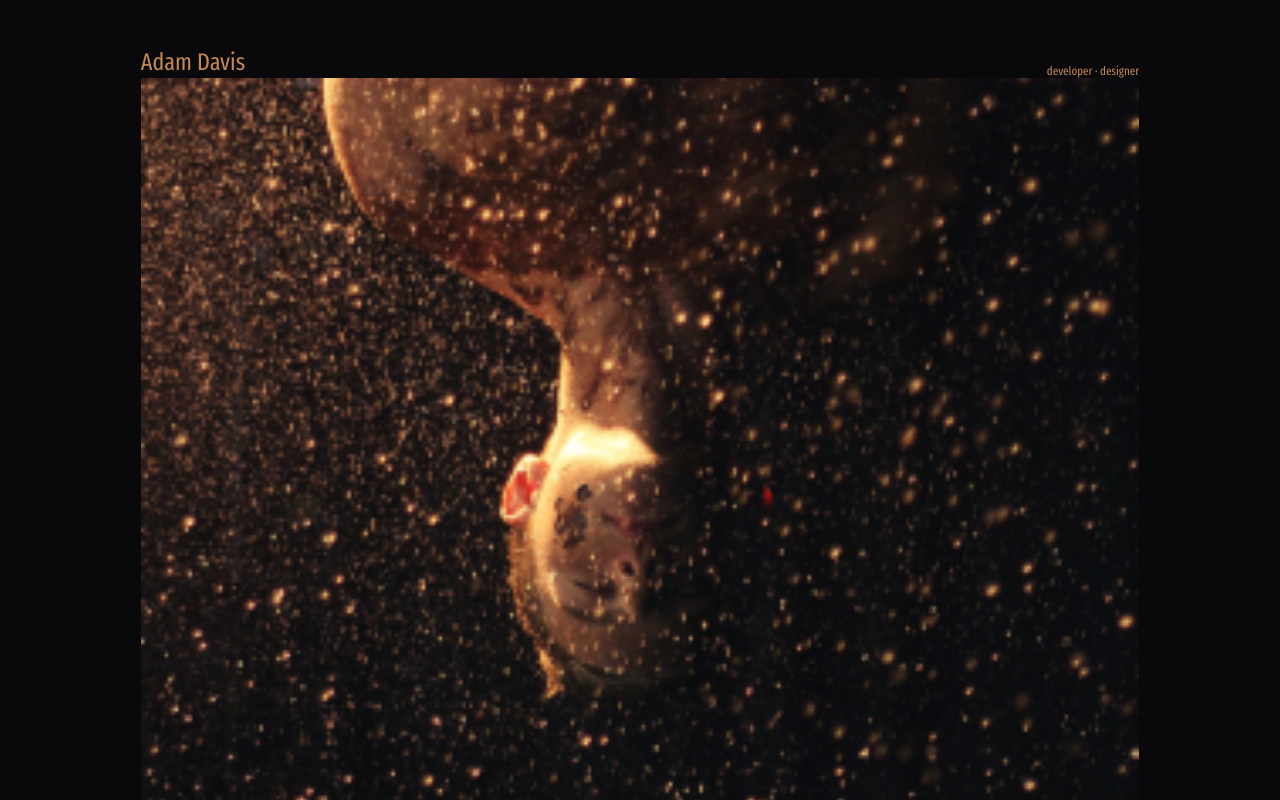
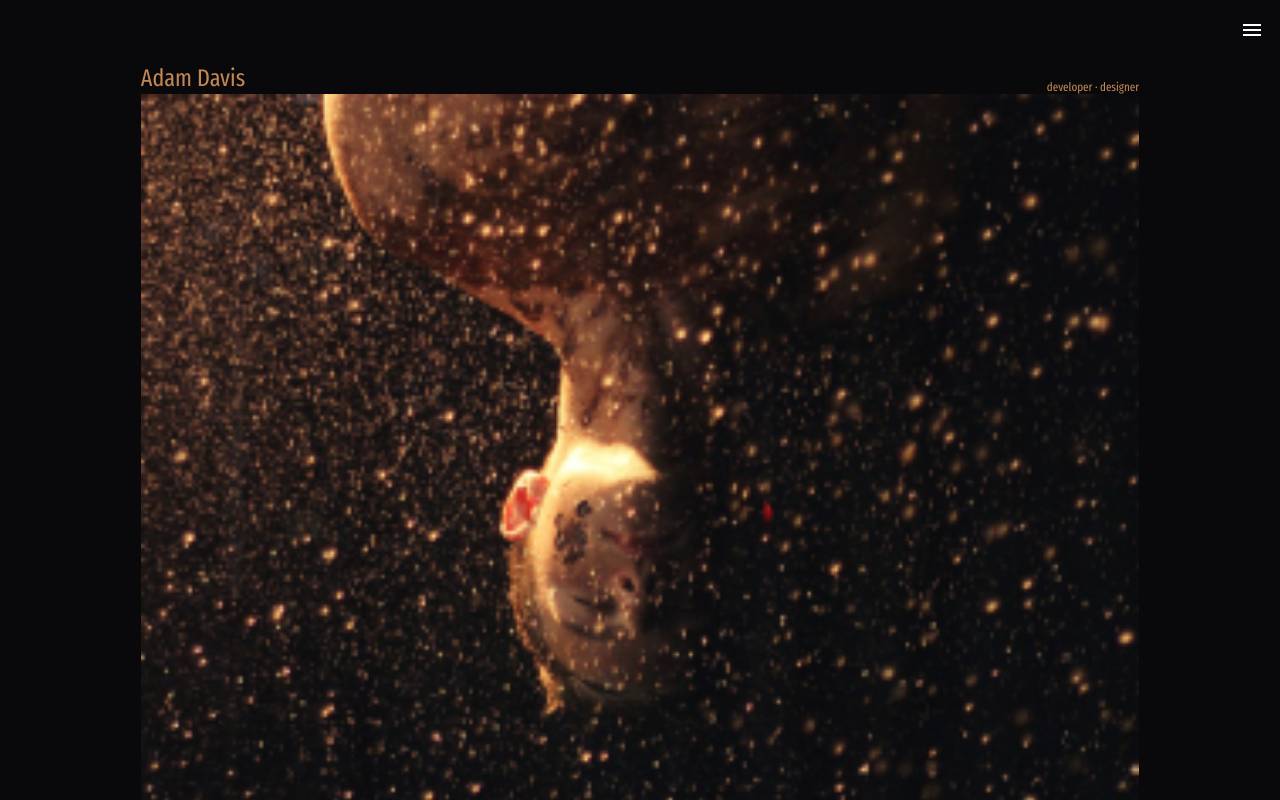
Before and after one commit to AdamDavisDeveloper/adams-portfolio, a React (Vite) app: page / in a window 1280 px wide. Shown: the top 800 px of the page. Built offline with nearby package versions, Linux system fonts and the light colour scheme.

Commit message:
add MUI and nav bar menu icon

```diff
--- a/package.json
+++ b/package.json
@@ -9,6 +9,10 @@
     "preview": "vite preview"
   },
   "dependencies": {
+    "@emotion/react": "^11.10.4",
+    "@emotion/styled": "^11.10.4",
+    "@mui/icons-material": "^5.10.9",
+    "@mui/material": "^5.10.9",
     "framer-motion": "^7.3.6",
     "react": "^18.2.0",
     "react-dom": "^18.2.0",
--- a/src/App.tsx
+++ b/src/App.tsx
@@ -1,6 +1,9 @@
 import React from 'react';
 import './Globals.scss';
 import HomeMain from './Views/Home/Main';
+
+// MUI Icons
+import MenuIcon from '@mui/icons-material/Menu';
 
 export default function App() {
 
@@ -8,6 +11,11 @@ export default function App() {
     return (
       <div id="NavBar">
         {/* Hamburger goes here */}
+          <div onClick={() => {
+            //TODO: have this open the nav
+          }}>
+            <MenuIcon />
+          </div>
       </div>
     )
   }
--- a/src/Globals.scss
+++ b/src/Globals.scss
@@ -45,7 +45,16 @@ html {
 // NavBar Styles
 #NavBar {
     display: flex;
-    height: 3rem;
+    justify-content: flex-end;
+    align-items: center;
+    padding: 0rem 1rem;
+    height: 4rem;
     width: 100%;
     color: white;
 }
+
+// Global Classes
+.strip-anchor-styles {
+  text-decoration: none;
+  color: white;
+}
--- a/src/Views/Home/Main.tsx
+++ b/src/Views/Home/Main.tsx
@@ -9,22 +9,6 @@ import FeaturedData from "./FeaturedData";
 //Components
 import FeaturedCard from "./FeaturedCard";
 
-
-const FeaturedCards = () => {
-    return (
-        <>
-        {
-            FeaturedData.map((project) => (
-                <FeaturedCard
-                    title={project.title}
-                    description={project.description}
-                    url={project.url}
-                 />
-            )
-        )}
-        </>
-    )
-}
 
 export default function HomeMain() {
     return (
@@ -43,7 +27,15 @@ export default function HomeMain() {
 
             <div id="FeaturedList">
                 <span>Featured</span>
-                <FeaturedCards />
+                {
+                    FeaturedData.map((project) => (
+                        <FeaturedCard
+                            title={project.title}
+                            description={project.description}
+                            url={project.url}
+                        />
+                    )
+                )}
             </div>
         </main>
     )
```
Also changed, not shown: 1 other file (tests, documents, lock files or other folders).
